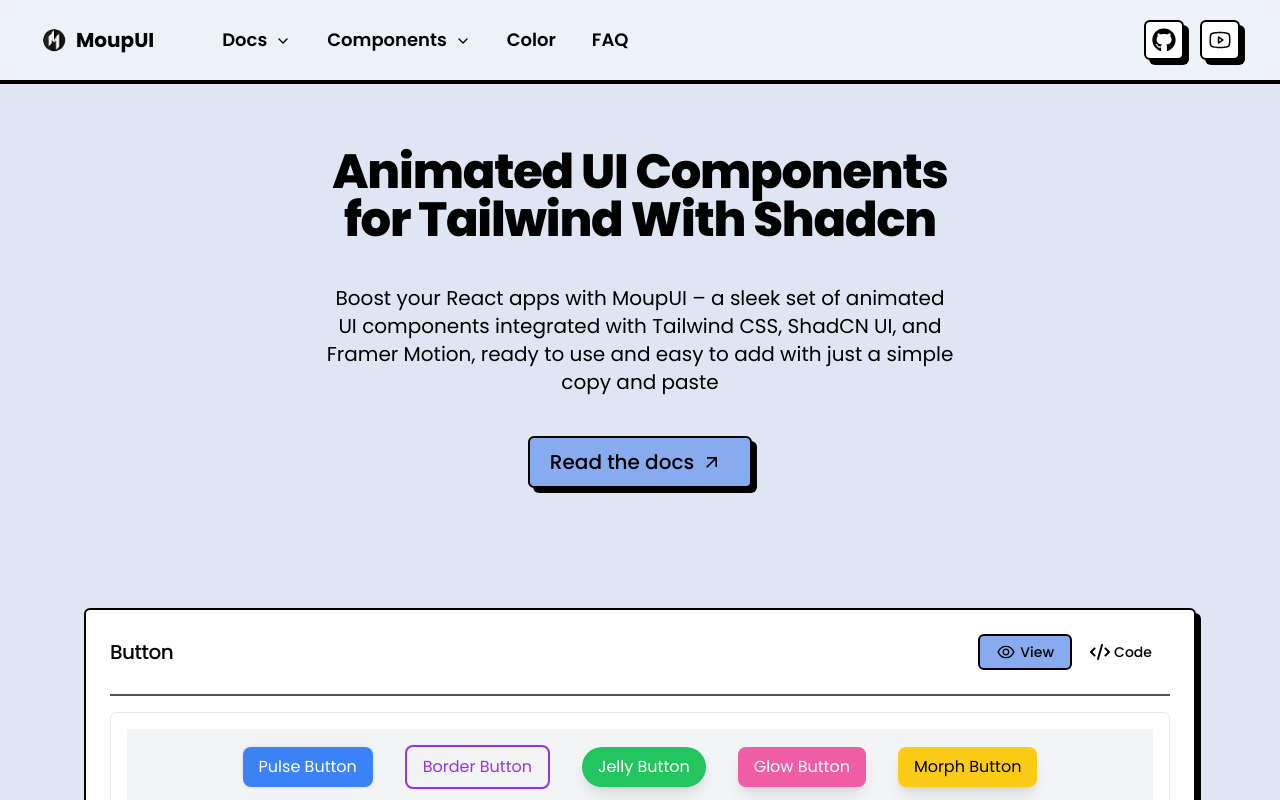
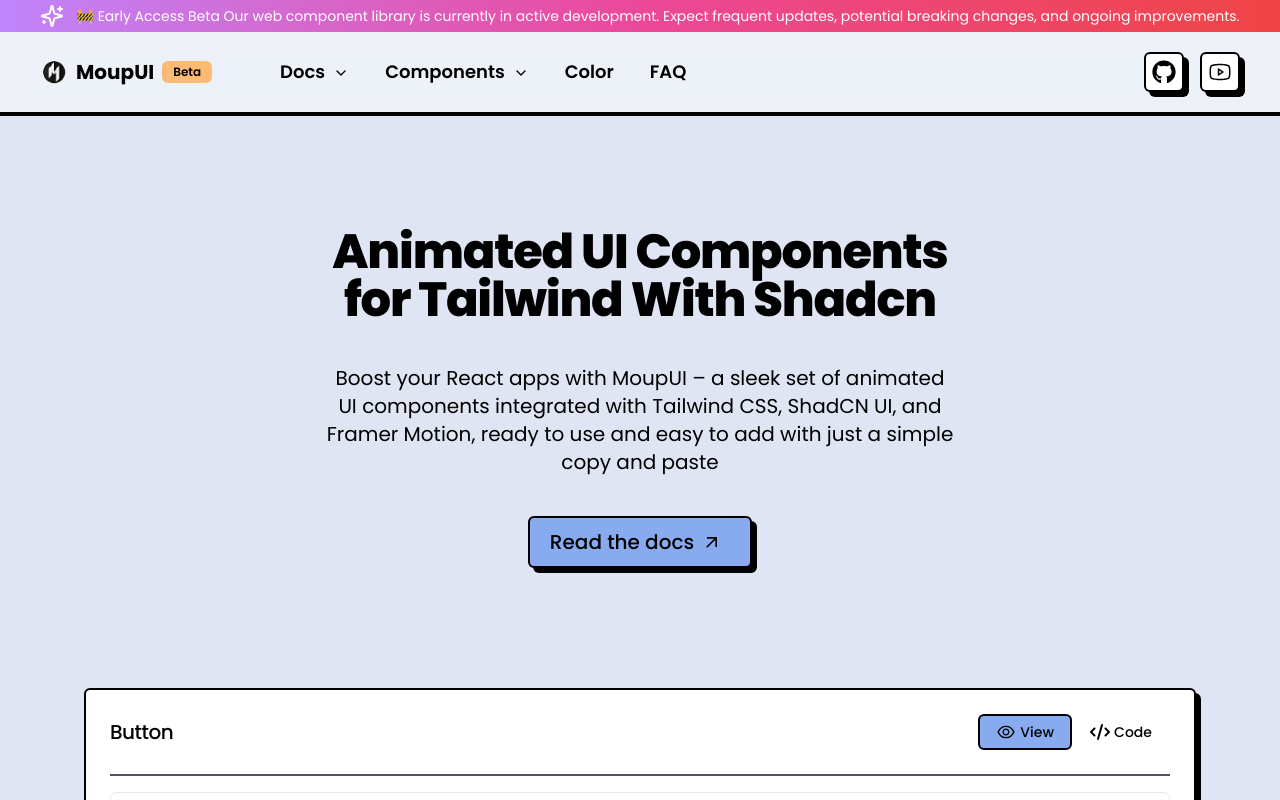
Before and after one commit to Mochrks/moup-ui-projects, a React (Vite) app: page / in a window 1280 px wide. Shown: the top 800 px of the page. Built offline with nearby package versions, Linux system fonts and the light colour scheme.

Commit message:
feat: alert information , styling drawer ,

```diff
--- /dev/null
+++ b/src/components/demo/AlertInformation.tsx
@@ -0,0 +1,20 @@
+import React from 'react';
+
+import { Sparkles } from 'lucide-react';
+import { Alert, AlertDescription } from '../ui/alert';
+
+const AlertInformation: React.FC = () => {
+    return (
+        <Alert className="hidden md:block bg-gradient-to-r from-purple-400 via-pink-500 to-red-500 text-white border-none">
+            <div className="flex items-center justify-center">
+                <Sparkles className="mr-3" />
+                <div className='flex'>
+                    <AlertDescription>🚧  Early Access Beta Our web component library is currently in active development.
+                        Expect frequent updates, potential breaking changes, and ongoing improvements.</AlertDescription>
+                </div>
+            </div>
+        </Alert>
+    );
+};
+
+export default AlertInformation;
--- a/src/components/demo/Drawer.tsx
+++ b/src/components/demo/Drawer.tsx
@@ -74,8 +74,8 @@ export const Drawer = () => {
         navigate(`/${route}`);
     };
     return (
-        <ScrollArea className="h-full w-full">
-            <div className="hidden md:block pt-4 left-0 w-full h-s transition-all duration-300">
+        <ScrollArea className="h-full w-full md:bg-white ">
+            <div className="hidden md:block pt-14 left-0 w-full h-s transition-all duration-300">
                 <div className="h-full w-full border-2 border-border dark:border-darkBorder font-base">
                     {menuData.map((section, index) => (
                         <div key={index}>
--- a/src/components/demo/Navbar.tsx
+++ b/src/components/demo/Navbar.tsx
@@ -1,7 +1,7 @@
 import React, { useState } from 'react'
 import { motion } from "framer-motion"
 import { FaGithub } from "react-icons/fa"
-import { PiYoutubeLogo, PiOpenAiLogoFill } from "react-icons/pi"
+import { PiYoutubeLogo } from "react-icons/pi"
 import { FiMenu } from "react-icons/fi"
 import { Button } from '@/components/ui/button'
 import { useNavigate } from 'react-router-dom'
@@ -21,6 +21,8 @@ import {
     SheetTrigger,
 } from "@/components/ui/sheet"
 import { logos } from '@/assets'
+import AlertInformation from './AlertInformation'
+import { Badge } from '../ui/badge'
 
 const ListItem = React.forwardRef<
     React.ElementRef<"a">,
@@ -146,6 +148,10 @@ export const Navbar = () => {
     // }, [])
 
     return (
+        <div className='fixed w-full z-50'>
+
+            <AlertInformation />
+
             <nav className={cn(
                 " fixed bg-white/45 backdrop-blur supports-[backdrop-filter]:bg-bg-white/80 dark:bg-gray-800 px-5 lg:px-10 py-4 border-b-4 border-black w-full z-50 transition-all duration-300",
                 // isScrolled ? "fixed top-0 left-0 shadow-md  bg-white transition-all duration-100 ease-in-out" : "relative"
@@ -163,6 +169,7 @@ export const Navbar = () => {
                             >
                                 <img src={logos} alt="logo" className='w-7 h-7' />
                             </motion.div>
+                            <div className="flex items-center space-x-2">
                                 <a href="/">
                                     <motion.span
                                         className="text-xl font-bold cursor-pointer"
@@ -172,6 +179,8 @@ export const Navbar = () => {
                                         MoupUI
                                     </motion.span>
                                 </a>
+                                <Badge variant="secondary" className="ml-2 bg-orange-300">Beta</Badge>
+                            </div>
                             <div className='hidden md:flex space-x-4 px-10 '>
                                 <NavigationMenu>
                                     <NavigationMenuList>
@@ -186,7 +195,7 @@ export const Navbar = () => {
                                                                     className="flex h-full w-full select-none flex-col justify-end rounded-md bg-gradient-to-b from-muted/50 to-muted p-6 no-underline outline-none focus:shadow-md"
                                                                     href="/docs/introduction"
                                                                 >
-                                                                <PiOpenAiLogoFill className="h-6 w-6" />
+                                                                    <img src={logos} alt="logo" className='w-7 h-7' />
                                                                     <div className="mb-2 mt-4 text-lg font-medium">
                                                                         MoupUI
                                                                     </div>
@@ -266,5 +275,6 @@ export const Navbar = () => {
                     </div>
                 </div>
             </nav>
+        </div>
     )
 }
--- /dev/null
+++ b/src/components/ui/alert.tsx
@@ -0,0 +1,59 @@
+import * as React from "react"
+import { cva, type VariantProps } from "class-variance-authority"
+
+import { cn } from "@/lib/utils"
+
+const alertVariants = cva(
+  "relative w-full  border px-4 py-1 text-sm [&>svg+div]:translate-y-[-3px] [&>svg]:absolute [&>svg]:left-4 [&>svg]:top-4 [&>svg]:text-foreground [&>svg~*]:pl-7",
+  {
+    variants: {
+      variant: {
+        default: "bg-background text-foreground",
+        destructive:
+          "border-destructive/50 text-destructive dark:border-destructive [&>svg]:text-destructive",
+      },
+    },
+    defaultVariants: {
+      variant: "default",
+    },
+  }
+)
+
+const Alert = React.forwardRef<
+  HTMLDivElement,
+  React.HTMLAttributes<HTMLDivElement> & VariantProps<typeof alertVariants>
+>(({ className, variant, ...props }, ref) => (
+  <div
+    ref={ref}
+    role="alert"
+    className={cn(alertVariants({ variant }), className)}
+    {...props}
+  />
+))
+Alert.displayName = "Alert"
+
+const AlertTitle = React.forwardRef<
+  HTMLParagraphElement,
+  React.HTMLAttributes<HTMLHeadingElement>
+>(({ className, ...props }, ref) => (
+  <h5
+    ref={ref}
+    className={cn("mb-1 font-medium leading-none tracking-tight", className)}
+    {...props}
+  />
+))
+AlertTitle.displayName = "AlertTitle"
+
+const AlertDescription = React.forwardRef<
+  HTMLParagraphElement,
+  React.HTMLAttributes<HTMLParagraphElement>
+>(({ className, ...props }, ref) => (
+  <div
+    ref={ref}
+    className={cn("text-sm [&_p]:leading-relaxed", className)}
+    {...props}
+  />
+))
+AlertDescription.displayName = "AlertDescription"
+
+export { Alert, AlertTitle, AlertDescription }
--- a/src/pages/Comp.tsx
+++ b/src/pages/Comp.tsx
@@ -27,7 +27,7 @@ const Comp = () => {
                 </aside>
 
                 {/* Content */}
-                <main className="flex-1 ml-1 md:ml-64 py-4 px-7 overflow-auto">
+                <main className="flex-1 ml-1 md:ml-64 py-4 px-7 pt-20 overflow-auto">
 
                     <Routes>
                         <Route path="all-components" element={<AllComponents />} />
--- a/src/pages/Docs.tsx
+++ b/src/pages/Docs.tsx
@@ -19,11 +19,11 @@ const Docs = () => {
             </header>
             <div className="flex flex-1 pt-2 ">
                 {/* Drawer */}
-                <aside className="fixed left-0 top-16 bottom-0 w-64 overflow-y-auto overflow-x-hidden">
+                <aside className="fixed left-0 top-16 bottom-0 w-64 max-h-screen overflow-y-auto overflow-x-hidden">
                     <Drawer />
                 </aside>
                 {/* Content */}
-                <main className="flex-1 ml-1 md:ml-64 py-4 px-7 overflow-auto">
+                <main className="flex-1 ml-1 md:ml-64 py-4 px-7 pt-20 overflow-auto ">
                     <Routes>
                         <Route path="introduction" element={<IntroductionContent />} />
                         <Route path="installation" element={<InstallationContent />} />
--- a/src/pages/Home.tsx
+++ b/src/pages/Home.tsx
@@ -7,6 +7,7 @@ import { Footer } from '@/components/demo/Footer';
 // import TextEditor from '@/components/demo/TextEditor';
 import CodePreview from '@/components/demo/CodePriview';
 import ScrollToTopButton from '@/components/demo/ScrollToTopButton';
+// import AlertInformation from '@/components/demo/AlertInformation';
 
 type ButtonProps = {
     children: React.ReactNode
@@ -234,10 +235,12 @@ export default function AnimatedButtons() {
     return (
         <>
             <div className="flex flex-col min-h-screen">
-                {/* navbar */}
-                <Navbar />
+                <header>
+                    <Navbar />
+                </header>
+
                 {/* main content */}
-                <main className="flex-grow">
+                <main className="flex-grow pt-20">
                     <div className=' flex flex-col items-center justify-center space-y-10 py-10 md:py-[9rem]'>
                         <div className='flex flex-col text-start md:text-center space-y-5 md:space-y-10 '>
                             <h1 className="max-w-2xl  scroll-m-20 text-4xl font-extrabold tracking-tight lg:text-5xl pt-20 md:pt-1 2xl:pt-6 px-5">
--- a/src/pages/Section.tsx
+++ b/src/pages/Section.tsx
@@ -28,7 +28,7 @@ const Section = () => {
                 </aside>
 
                 {/* Content */}
-                <main className="flex-1 ml-1 md:ml-64 py-4 px-7 overflow-auto">
+                <main className="flex-1 ml-1 md:ml-64 py-4 px-7 pt-20 overflow-auto">
                     <Routes>
                         <Route path="dashboard" element={<Dashboard />} />
                         <Route path="heros" element={<Heros />} />
```
Lines whose indentation alone changed are shown as unchanged.
